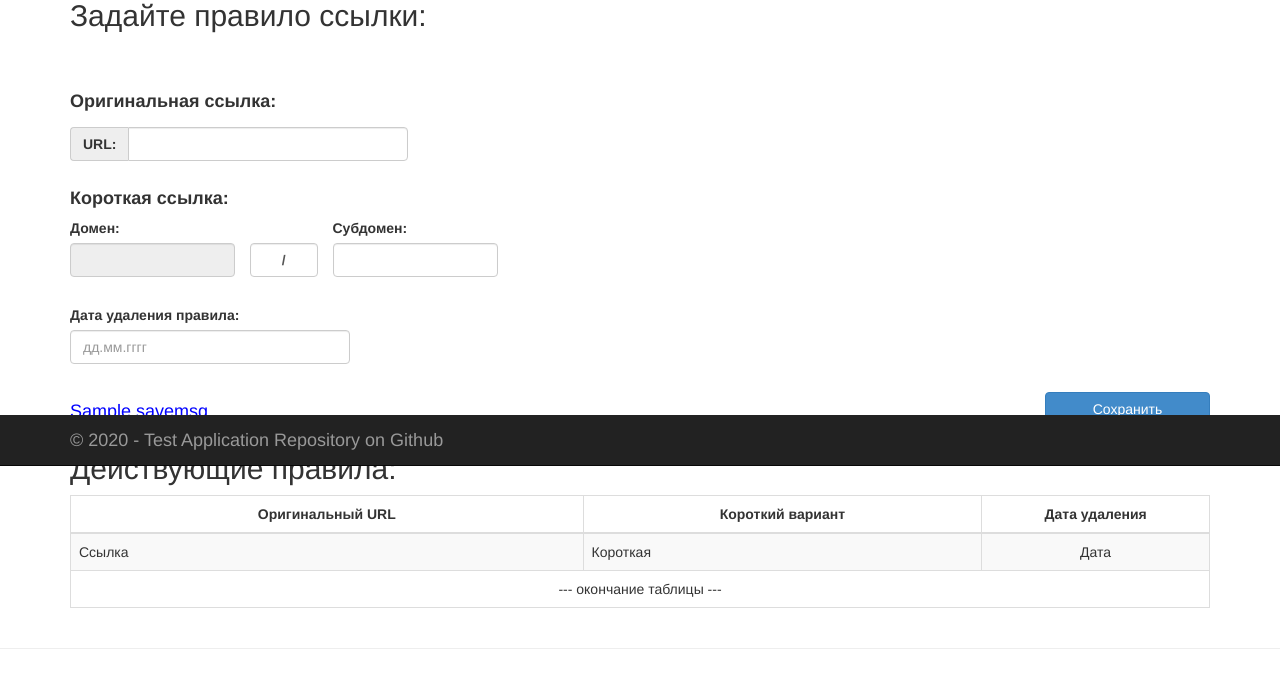
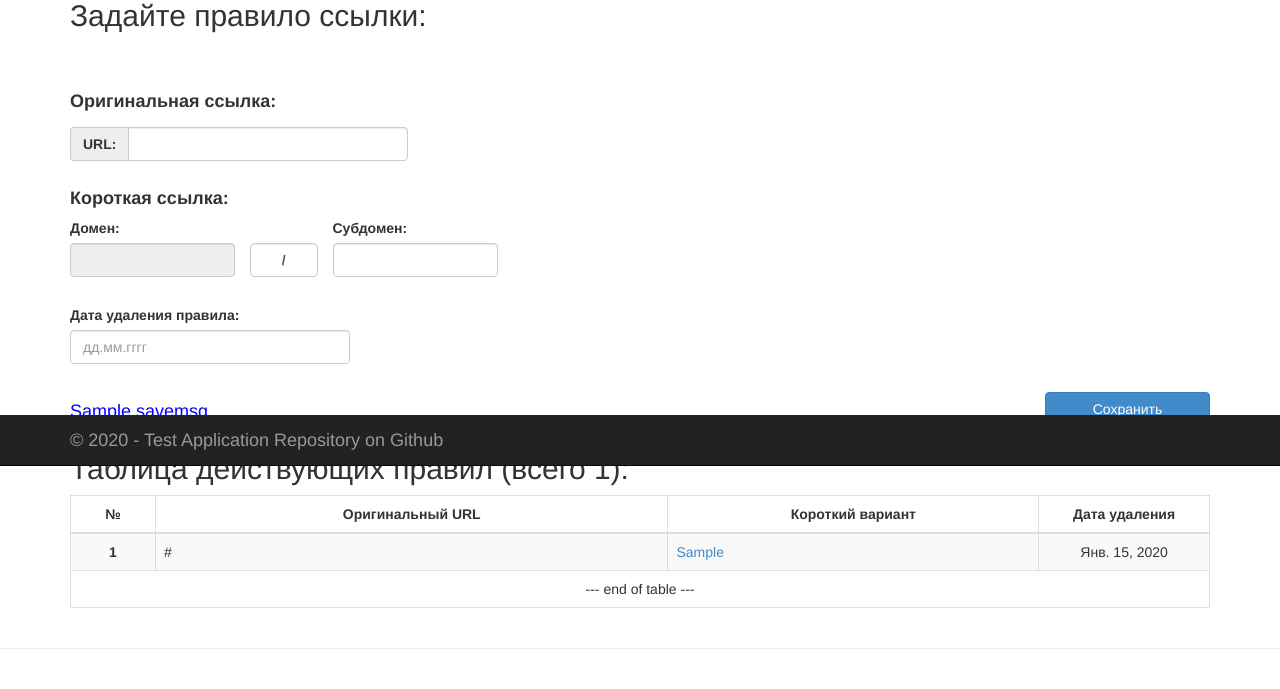
Before and after one commit to vizonet/Bitly_analog, a Django app: template bitly_analog/app/templates/app/index.html in a window 1280 px wide. Shown: the part 334-1023 px from the top of the page. Run offline with Django 3.2, Linux system fonts and the light colour scheme; tables that the repository leaves empty hold one stand-in row (values such as "Sample post"); the template is opened without the code that fills it: values that come from a table or form of the project are taken from there, most other values are stand-ins (such as "Sample title", 1, 10 or a date in 2020); some libraries are stand-ins or nearby versions.

Commit message:
Реализовано: 1. Тадлица правил 2. Переправление по ссылке.

```diff
--- a/bitly_analog/app/templates/app/index.html
+++ b/bitly_analog/app/templates/app/index.html
@@ -99,20 +99,30 @@
 
 <!-- секция с таблицей действующих правил -->
 <section>
-    <h2>Действующие правила:</h2>
+    <h2>
+        {% if rules %}
+            Таблица действующих правил (всего {{rules.count}}):
+        {% else %}
+            У Вас в коллекции пока нет правил сокращения...
+        {% endif %}
+    </h2>
+    {% if rules %}
         <div class="table-responsive">
             <table class="table table-striped table-bordered table-hover">
                 <thead>
-                <tr><th width="45%">Оригинальный URL</th><th>Короткий вариант</th><th width="20%" name='date'>Дата удаления</th></tr>
+                    <tr><th>№</th><th width="45%">Оригинальный URL</th><th>Короткий вариант</th><th width="15%" name='date'>Дата удаления</th></tr>
                 </thead>
                 <tfoot>
-                <tr><td colspan="3">--- окончание таблицы ---</td></tr>
+                    <tr><td colspan="4">--- end of table ---</td></tr>
                 </tfoot>
                 <tbody>
-                <tr><td>Ссылка</td><td>Короткая</td><td name='date'>Дата</td></tr>
+                    {% for rule in rules %}
+                        <tr><th>{{forloop.counter}}</th><td>{{rule.url.link}}</td><td><a href="{% url 'redirect_to' rule.url.id %}">{{rule.url.short}}</a></td><td name='date'>{{rule.url.expire_date}}</td></tr>
+                    {% endfor %}
                 </tbody>
             </table>
         </div>
+    {% endif %}
 </section>
 
 {% endblock %}
--- a/bitly_analog/app/urls.py
+++ b/bitly_analog/app/urls.py
@@ -5,7 +5,6 @@ from django.urls import path
 
 
 urlpatterns = [
-    # проверка уникальности выбранного субдомена в БД
-    # path('check_subpart/', views.check_subpart, name='check_subpart'),
-    path('ajax_check_subpart/<str:sub_domain>/', views.ajax_check_subpart, name='ajax_check_subpart'),
+    path('ajax_check_subpart/<str:sub_domain>/', views.ajax_check_subpart, name='ajax_check_subpart'),  # проверка уникальности выбранного субдомена в БД
+    path('redirect_to/<int:rule_id>/', views.redirect_to, name='redirect_to'),                        # перенаправление по ссылке
 ]
```
Also changed, not shown: bitly_analog/app/views.py (+9 -2 lines). Lines whose indentation alone changed are shown as unchanged.
